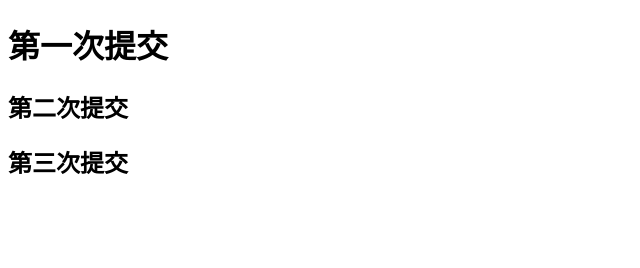
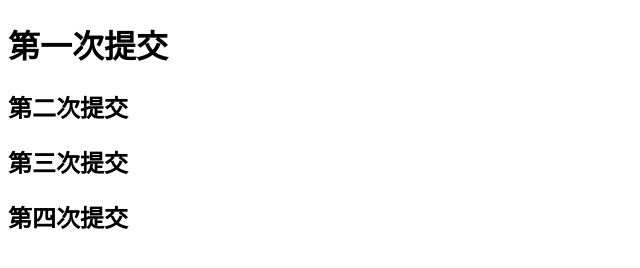
Before and after one commit to ling1017/text, a plain HTML site: page index.html in a window 1280 px wide. Shown: the whole page, without its empty margins (0-640 px from the left). Drawn offline with Linux system fonts and the light colour scheme.

Commit message:
A第四次提交

```diff
--- a/index.html
+++ b/index.html
@@ -10,5 +10,6 @@
     <h1> 第一次提交 </h1>
     <h2> 第二次提交 </h2>
     <h2> 第三次提交 </h2>
+    <h2> 第四次提交 </h2>
 </body>
 </html>
```
